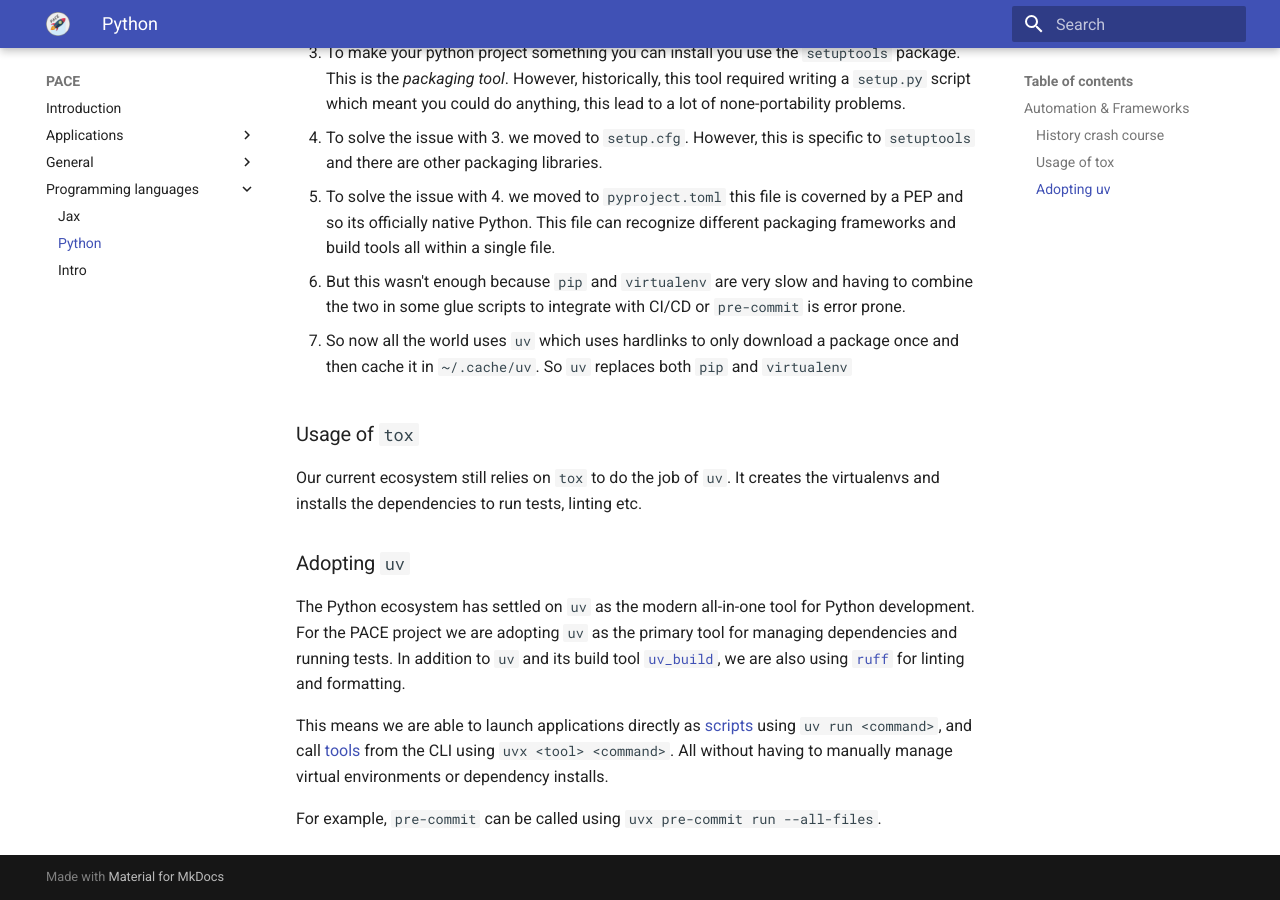
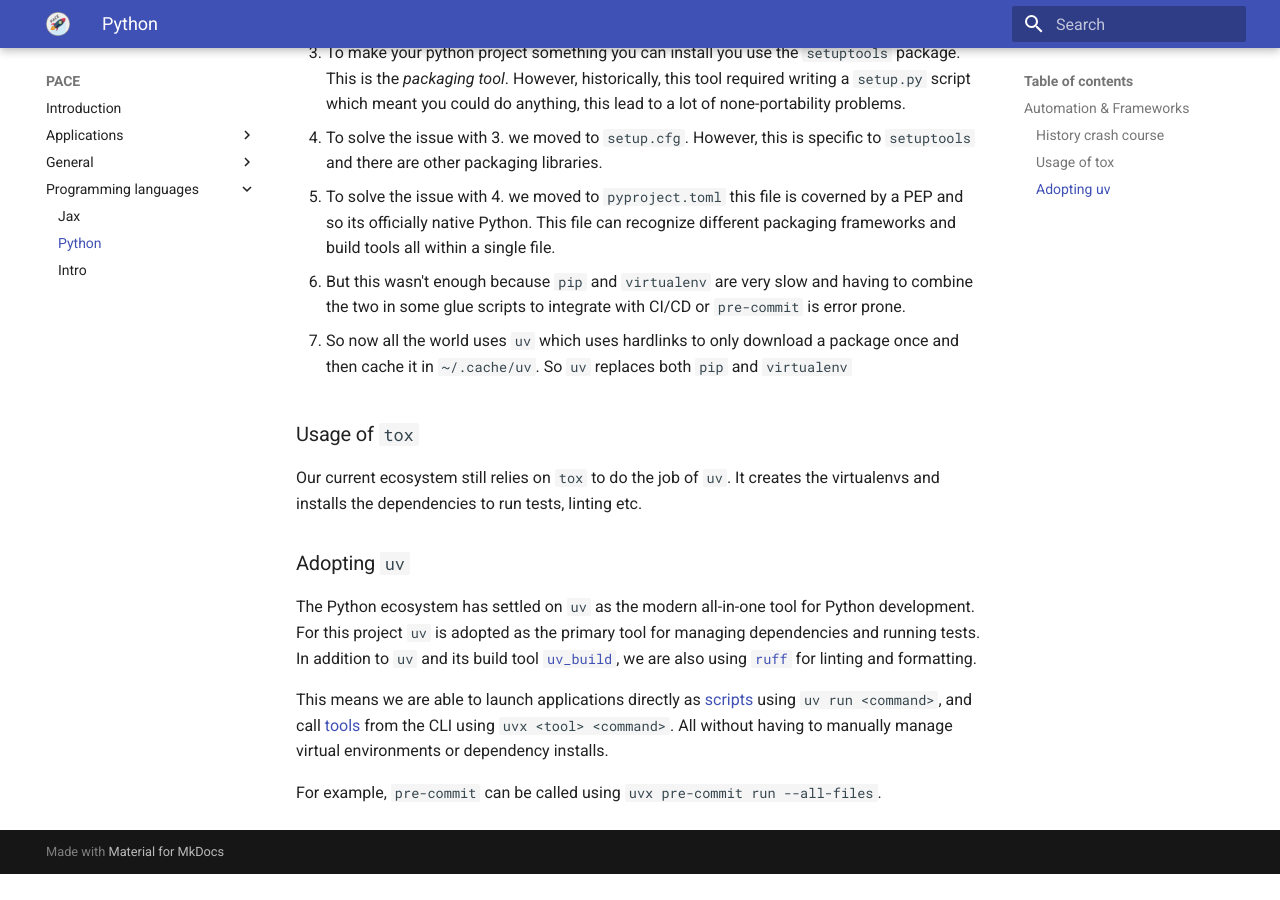
Before and after one commit to astron-rd/PACE, an MkDocs documentation site: the page built from docs/programming-languages/python.md, in a window 1280 px wide and 900 px high, scrolled down 830 px. Built offline with MkDocs 1.6.1 and Material for MkDocs 9.7.7, drawn with Linux system fonts in a browser that asks for light colours; nearby versions of some CDN libraries; after the commit the page ends 1704 px from its top, so only the background shows below that.

Commit message:
Update docs/programming-languages/python.md
Co-authored-by: Bram Veenboer <veenboer@astron.nl>

```diff
--- a/docs/programming-languages/python.md
+++ b/docs/programming-languages/python.md
@@ -58,7 +58,7 @@ the virtualenvs and installs the dependencies to run tests, linting etc.
 ### Adopting `uv`
 
 The Python ecosystem has settled on `uv` as the modern all-in-one tool for
-Python development. For the PACE project we are adopting `uv` as the primary
+Python development. For this project `uv` is adopted as the primary
 tool for managing dependencies and running tests. In addition to `uv` and its
 build tool [`uv_build`](https://docs.astral.sh/uv/concepts/build-backend/), we
 are also using [`ruff`](https://docs.astral.sh/ruff/) for linting and
```
